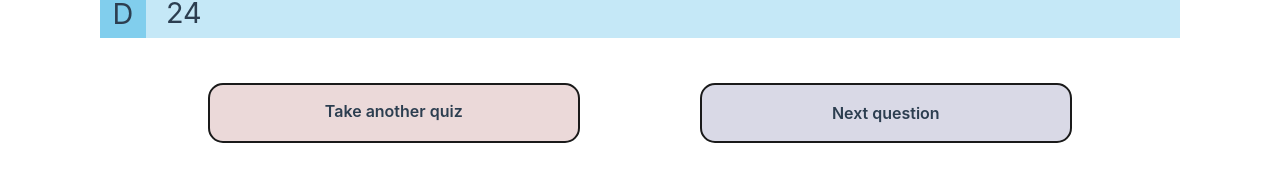
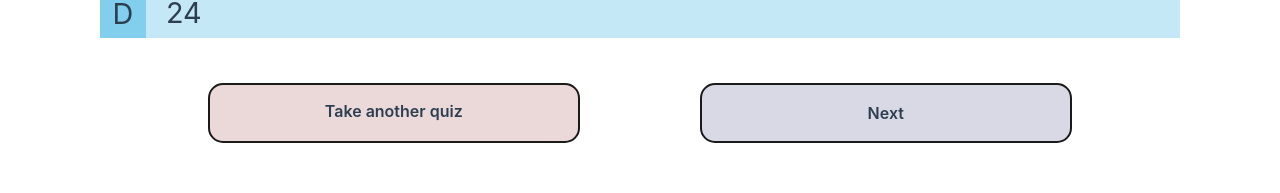
Before and after one commit to abhi00o7/quiz-app-vue, a Vue app: page /questions/1/1 in a window 1280 px wide. Shown: the part 424-617 px from the top of the page. Built offline with nearby package versions, Linux system fonts and the light colour scheme.

Commit message:
add finish for last question

```diff
--- a/src/components/Questions.vue
+++ b/src/components/Questions.vue
@@ -76,7 +76,12 @@ const emitSelectedOption = (isCorrect, selectOption) => {
       </button>
       <!-- button to go to the next question -->
       <button class="next-button blue" type="button" @click="nextBtn">
-        Next question
+        {{
+          typeof optionStore.finalQuestion !== "function" &&
+          optionStore.finalQuestion
+            ? `Finish`
+            : `Next`
+        }}
       </button>
     </div>
   </div>
@@ -112,7 +117,6 @@ const emitSelectedOption = (isCorrect, selectOption) => {
   /* good lime green outline */
   outline: 0.1rem solid #35bc35;
   box-shadow: rgba(26, 220, 49, 0.3) 0px 0px 0px 3px;
-
 }
 /* wrong option class */
 .option-incorrect {
--- a/src/stores/optionState.js
+++ b/src/stores/optionState.js
@@ -8,15 +8,18 @@ export const useOptionStore = defineStore("optionSelect", {
       selectedOption: null,
       nextQuestion: false,
       disableSelection: false,
+      finalQuestion: false,
     };
   },
-  getters: {
-    getOption: (state) => {
-      return state.selectedOption;
+  actions: {
+    update(finalQuestion = false) {
+      // to make the final questions reactive
+      this.finalQuestion = finalQuestion;
     },
-  },
-  actions: {
-    setOption(option, next, showAnswer, disableSelection) {
+
+    setOption(option, next, showAnswer, disableSelection, finalQuestion) {
+      // to make the final questions reactive
+      this.finalQuestion = finalQuestion;
       this.selectedOption = option;
       this.nextQuestion = next;
       this.showAnswer = showAnswer;
--- a/src/views/QuizzesView.vue
+++ b/src/views/QuizzesView.vue
@@ -26,7 +26,7 @@ const enter = (el) => {
   gsap.to(el, {
     y: 0,
     opacity: 1,
-    duration: 0.5,
+    duration: 0.3,
     delay: el.dataset.index * 0.4,
   });
 };
--- a/src/views/SubjectView.vue
+++ b/src/views/SubjectView.vue
@@ -2,7 +2,7 @@
 import QuizHeader from "../components/QuizHeader.vue";
 import Questions from "../components/Questions.vue";
 import { useRoute } from "vue-router";
-import { ref, computed } from "vue";
+import { ref, computed, watch } from "vue";
 import quiz from "../data/quizData.json";
 import Results from "../components/Results.vue";
 import { useOptionStore } from "../stores/optionState";
@@ -26,6 +26,10 @@ const barPercentage = computed(
   () => `${Math.round((currentQuestionIndex.value / totalQuestions) * 100)}%`
 );
 
+// makes final question reactive
+optionStore.finalQuestion = watch(currentQuestionIndex, (newIndex) =>
+  optionStore.update(newIndex === totalQuestions - 1)
+);
 const onOptionSelected = (isCorrect) => {
   if (isCorrect.value) {
     noOfCorrectAnswers.value++;
```
